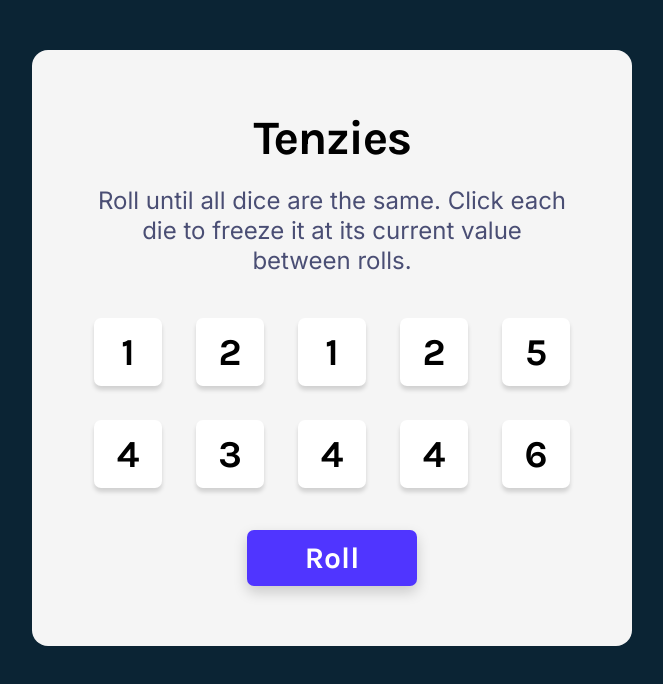
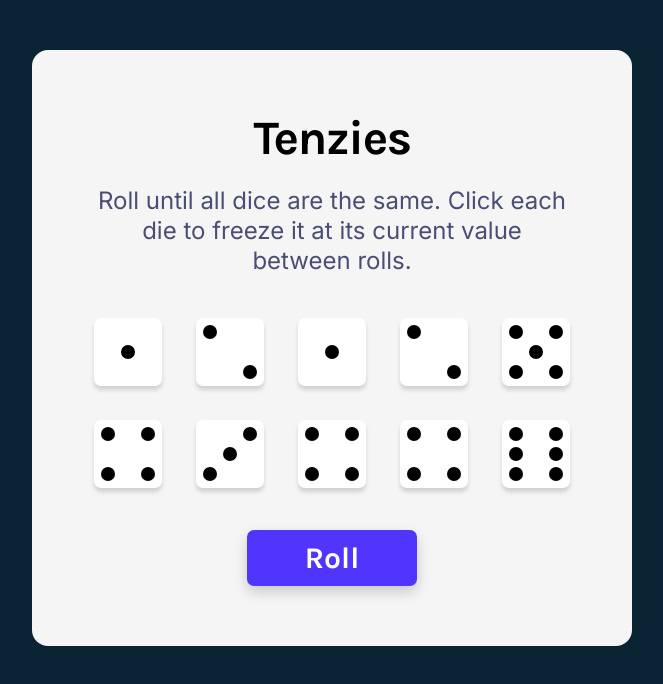
Before and after one commit to Samenti/scrimba-tenzies-app, a React (Create React App) app: page / in a window 1280 px wide. Shown: the top 684 px of the page, without its empty margins (308-971 px from the left). Built offline with nearby package versions, Linux system fonts and the light colour scheme.

Commit message:
Changed die faces to show dots instead of numbers

```diff
--- a/src/components/Die.js
+++ b/src/components/Die.js
@@ -1,12 +1,24 @@
 import React from 'react';
+import {nanoid} from 'nanoid';
 
 export default function Die(props) {
+  let dots = [];
+  for (let i = 0; i < props.face; i++) {
+    dots.push(<div key={nanoid()} className="dot"></div>);
+  }
+  const faceClass = `face-${props.face}`;
   return (
     <div
-      className={props.isHeld ? "die held-die noselect" : "die noselect"}
+      className={
+        props.isHeld
+        ?
+        `die ${faceClass} held-die noselect`
+        :
+        `die ${faceClass} noselect`
+      }
       onClick={props.hold}
     >
-      {props.face}
+      {dots}
     </div>
   );
 };
--- a/src/index.css
+++ b/src/index.css
@@ -58,18 +58,115 @@ main {
   border-radius: 7px;
   box-shadow: 0px 4px 4px rgba(0, 0, 0, 0.15);
   background-color: white;
+  padding: 7px;
   display: flex;
-  justify-content: center;
-  align-items: center;
-  font-size: 38px;
-  line-height: 45px;
-  font-weight: 700;
   cursor: pointer;
 }
 
 .held-die {
   background-color: #59E391;
 }
+
+/*** This part defines the six die faces ***/
+.dot {
+  width: 14px;
+  height: 14px;
+  border-radius: 50%;
+  background-color: black;
+}
+
+.face-1 {
+  justify-content: center;
+  align-items: center;
+}
+
+.face-2, .face-3, .face-4, .face-6 {
+  justify-content: space-between;
+}
+
+.face-2 .dot:nth-of-type(2) {
+  align-self: flex-end;
+}
+
+.face-3 {
+  flex-direction: row-reverse;
+}
+
+.face-3 .dot:nth-of-type(2) {
+  align-self: center;
+}
+
+.face-3 .dot:nth-of-type(3) {
+  align-self: flex-end;
+}
+
+.face-4, .face-6 {
+  flex-wrap: wrap;
+  column-gap: 10px;
+}
+
+.face-4 .dot:nth-of-type(3) {
+  align-self: flex-end;
+}
+
+.face-4 .dot:nth-of-type(4) {
+  align-self: flex-end;
+}
+
+.face-5 {
+  display: grid;
+  grid-template: repeat(3, 1fr) / repeat(3, 1fr);
+  justify-content: space-between;
+  align-items: space-between;
+}
+
+.face-5 .dot:nth-of-type(1) {
+  grid-column-start: 1;
+  grid-row-start: 1;
+}
+
+.face-5 .dot:nth-of-type(2) {
+  grid-column-start: 3;
+  grid-row-start: 1;
+  justify-self: end;
+}
+
+.face-5 .dot:nth-of-type(3) {
+  grid-column-start: 2;
+  grid-row-start: 2;
+  justify-self: center;
+  align-self: center;
+}
+
+.face-5 .dot:nth-of-type(4) {
+  grid-column-start: 1;
+  grid-row-start: 3;
+  align-self: end;
+}
+
+.face-5 .dot:nth-of-type(5) {
+  grid-column-start: 3;
+  grid-row-start: 3;
+  justify-self: end;
+  align-self: end;
+}
+
+.face-6 .dot:nth-of-type(3) {
+  align-self: center;
+}
+
+.face-6 .dot:nth-of-type(4) {
+  align-self: center;
+}
+
+.face-6 .dot:nth-of-type(5) {
+  align-self: flex-end;
+}
+
+.face-6 .dot:nth-of-type(6) {
+  align-self: flex-end;
+}
+/*** end of die face definitions ***/
 
 .roll-btn {
   width: 170px;
```
